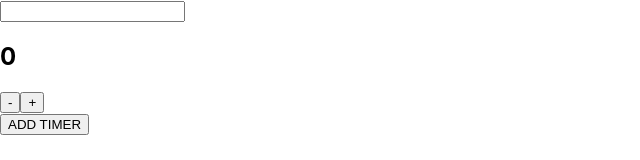
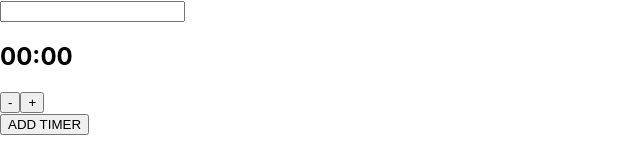
Before and after one commit to deadbelly/kj-timer, a React (Create React App) app: page / in a window 1280 px wide. Shown: the top 160 px of the page, without its empty margins (0-640 px from the left). Built offline with nearby package versions, Linux system fonts and the light colour scheme.

Commit message:
Add time formater to form

```diff
--- a/src/components/TimerCreator.js
+++ b/src/components/TimerCreator.js
@@ -1,4 +1,5 @@
 import React from 'react';
+import timeFormater from '../timeFormater'
 
 class TimerCreator extends React.Component {
   constructor() {
@@ -44,7 +45,7 @@ class TimerCreator extends React.Component {
           value={this.state.title}
           onChange={this.updateTitle}
         />
-        <h2>{this.state.seconds}</h2>
+        <h2>{timeFormater.format(this.state.seconds)}</h2>
         <div className="time-control">
           <button onClick={this.decrement}>-</button>
           <button onClick={this.increment}>+</button>
```
